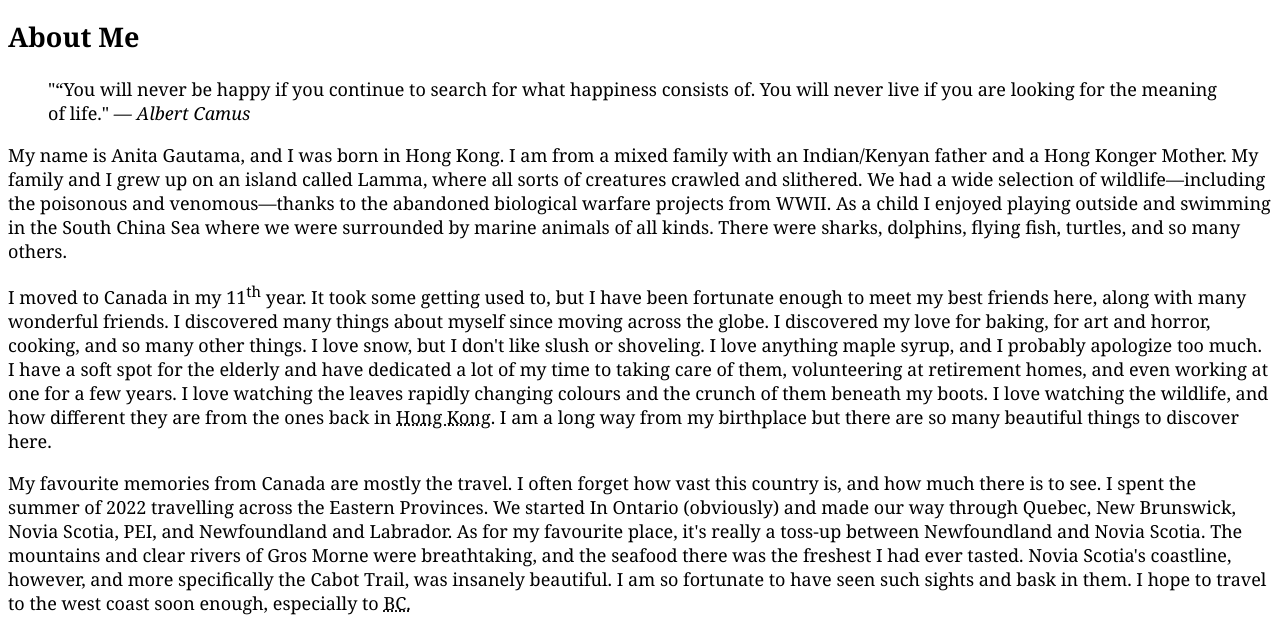
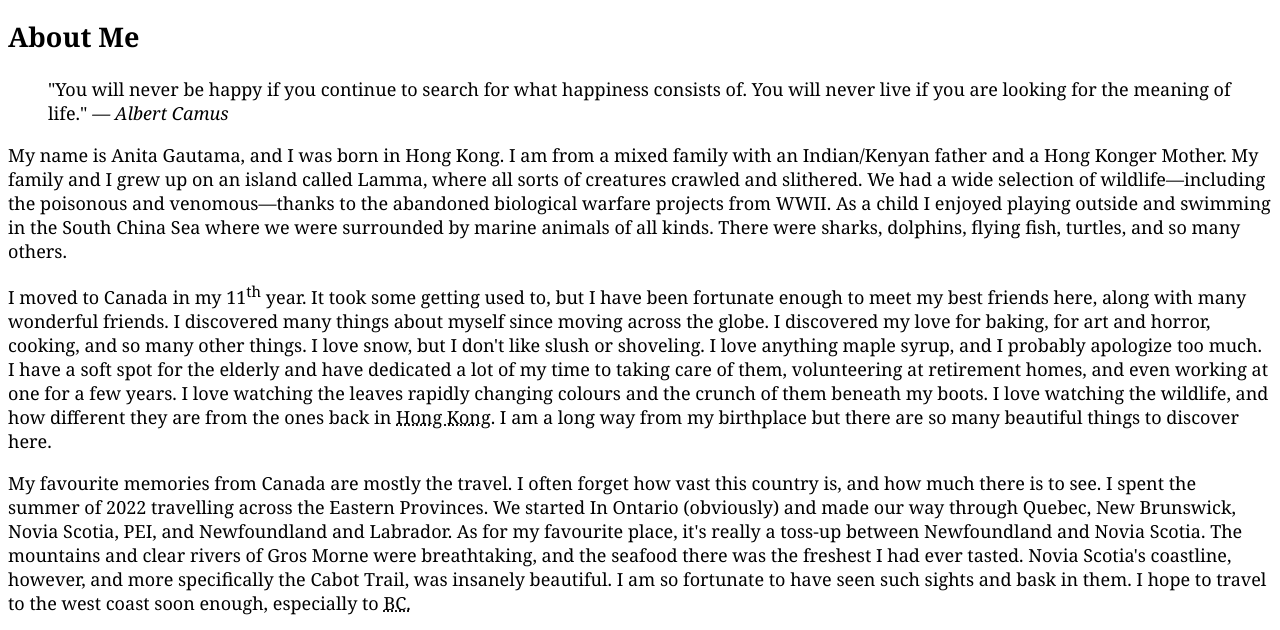
Before and after one commit to gaut0524/gaut0524.github.io, a plain HTML site: page html-assignment/index.html in a window 1280 px wide. Shown: the part 126-756 px from the top of the page. Drawn offline with Linux system fonts and the light colour scheme.

Commit message:
changes quote in index.html

```diff
--- a/html-assignment/index.html
+++ b/html-assignment/index.html
@@ -25,7 +25,7 @@
 
             <h2>About Me</h2>
 
-            <blockquote>"“You will never be happy if you continue to search for what happiness consists of. You will never live if you are looking for the meaning of life." <cite>― Albert Camus</cite></blockquote>
+            <blockquote>"You will never be happy if you continue to search for what happiness consists of. You will never live if you are looking for the meaning of life." <cite> ― Albert Camus</cite></blockquote>
 
             <p>
                 My name is Anita Gautama, and I was born in Hong Kong. I am from a mixed family with an Indian/Kenyan
```
